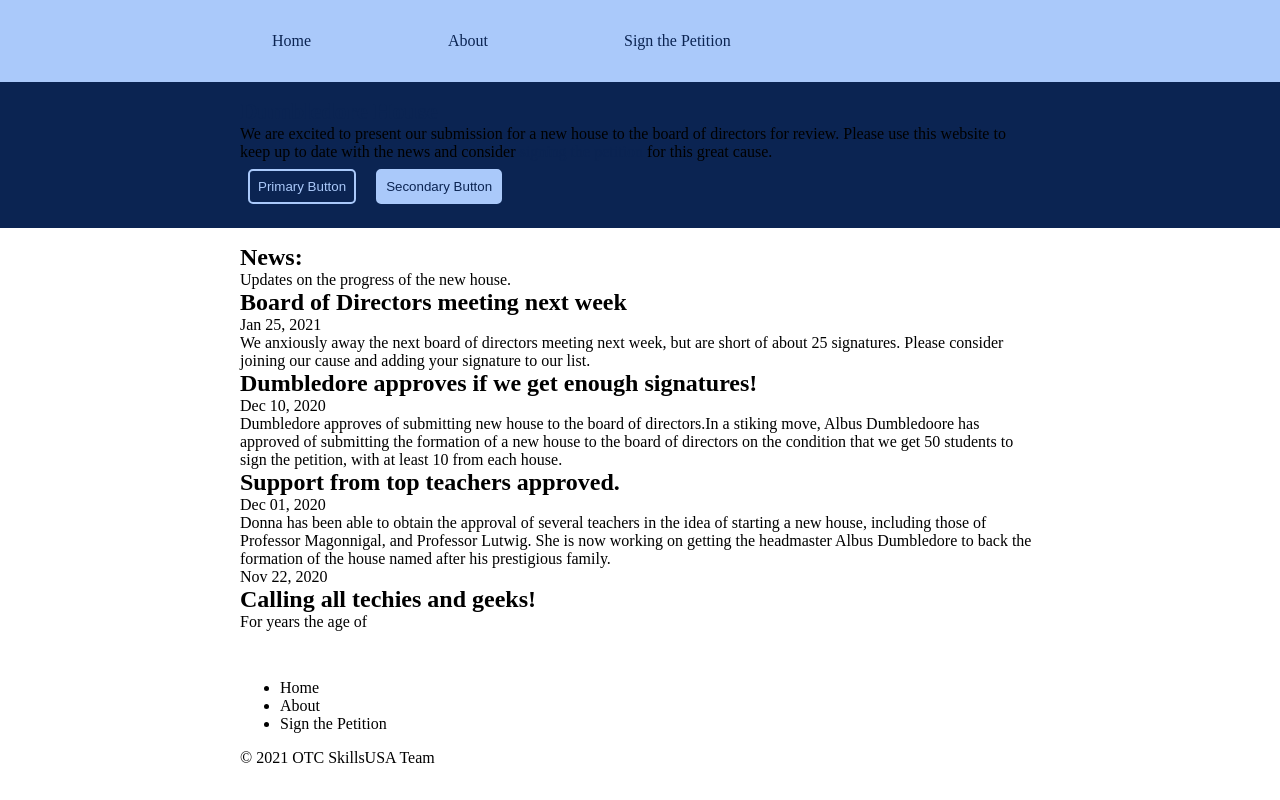
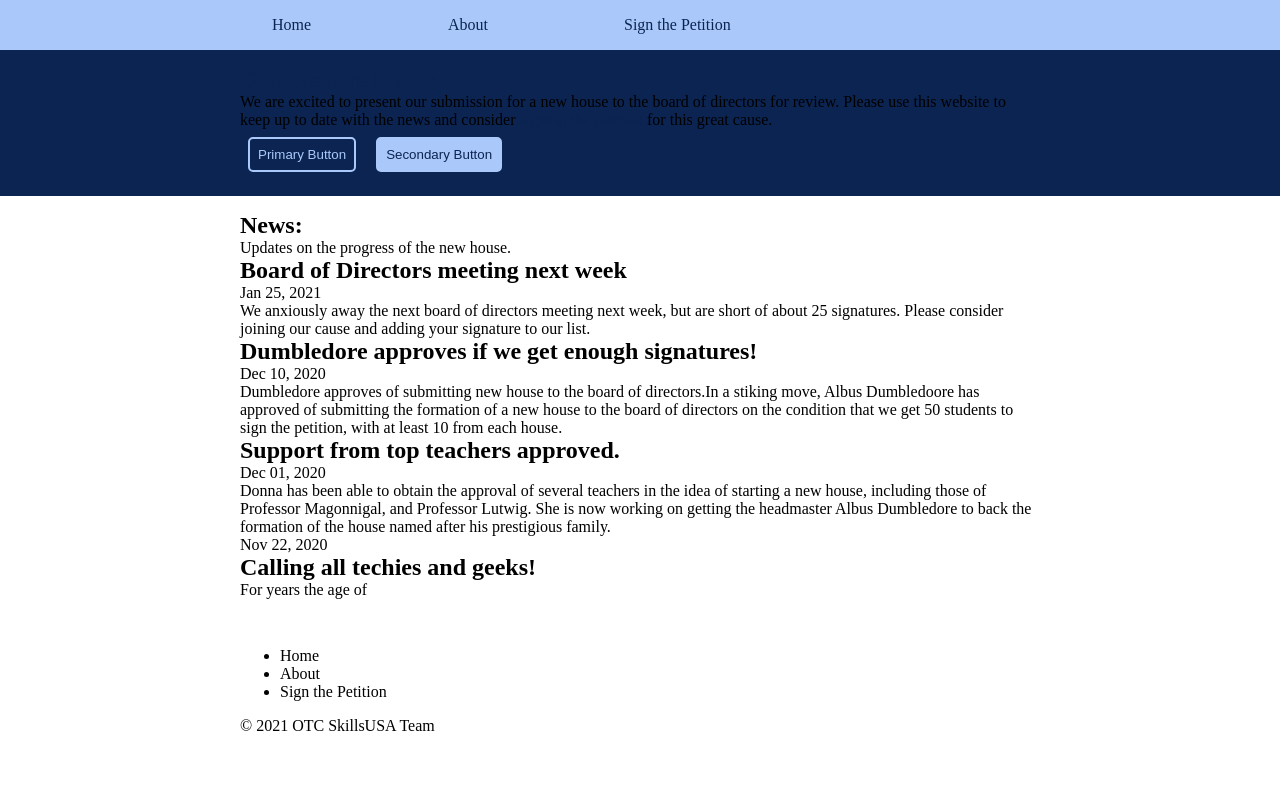
Before and after one commit to Beth423/skillsUsaHarry, a plain HTML site: page index.html in a window 1280 px wide. Drawn offline with Linux system fonts and the light colour scheme.

Commit message:
fixed the nav .inner

```diff
--- a/css/styles.css
+++ b/css/styles.css
@@ -59,7 +59,7 @@ h1{
 header {
       background-color: var(--primarietextlight);
 }
-header nav .inner {
+header .inner {
       padding: 0;
 }
 header nav ul {
```
